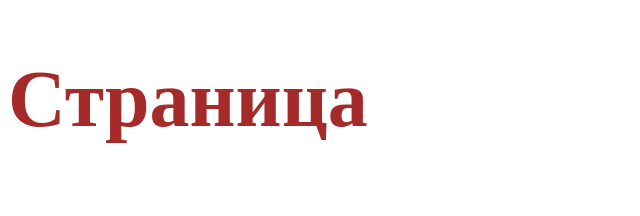
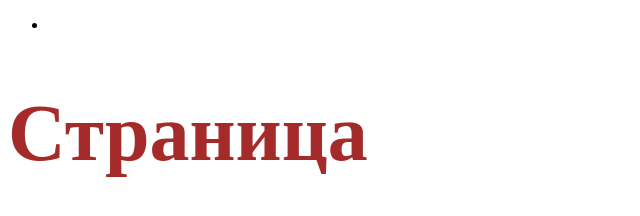
Before and after one commit to nataostr2015/git-test, a plain HTML site: page index.html in a window 1280 px wide. Shown: the whole page, without its empty margins (0-640 px from the left). Drawn offline with Linux system fonts and the light colour scheme.

Commit message:
Вставила список

```diff
--- a/index.html
+++ b/index.html
@@ -8,7 +8,7 @@
     <link rel="stylesheet" href="style.css">
 </head>
 <body>
-    <ul> </ul>
+    <ul> <li></li></ul>
     <h1>Страница</h1>
 </body>
 </html>
```
